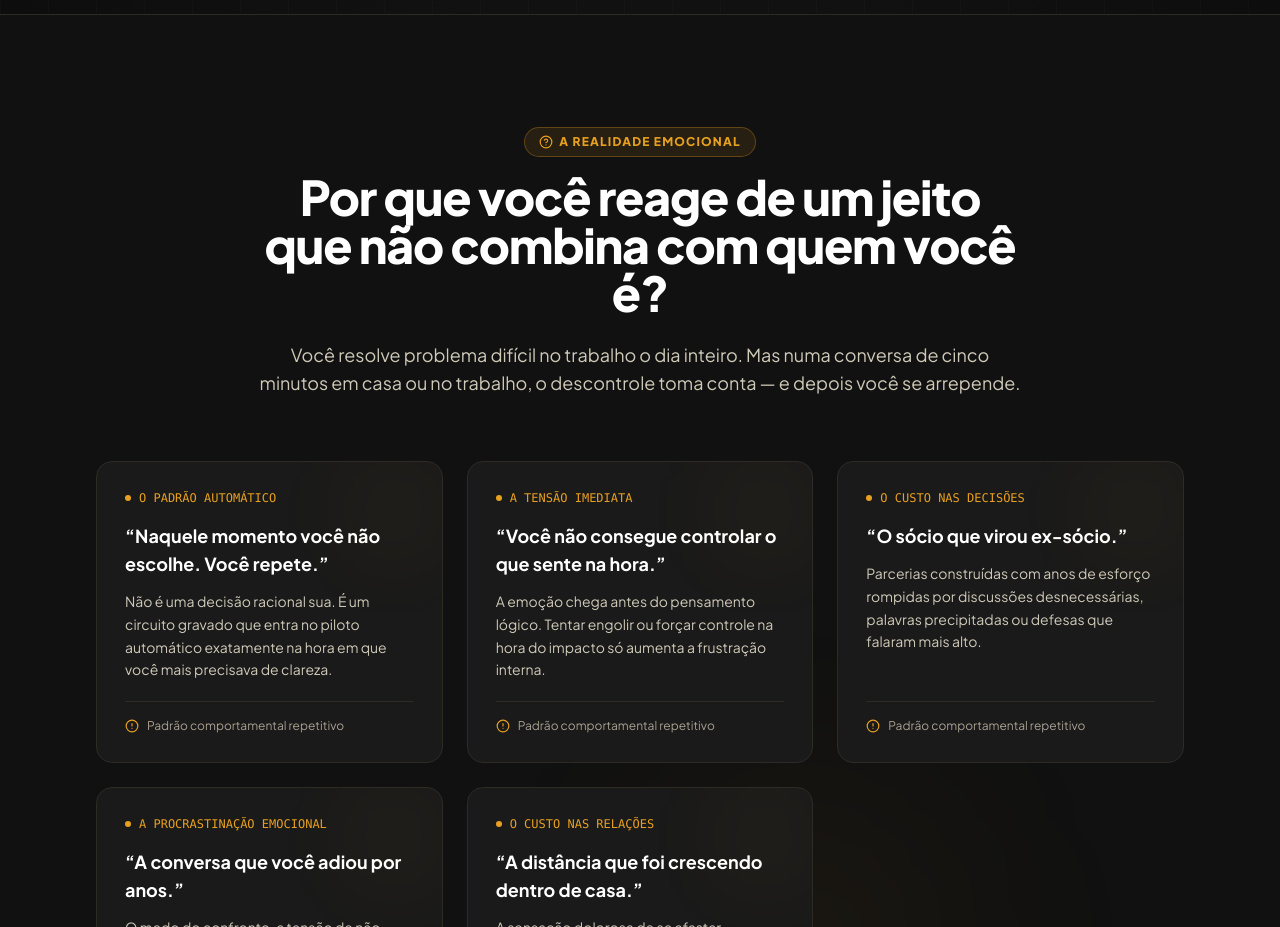
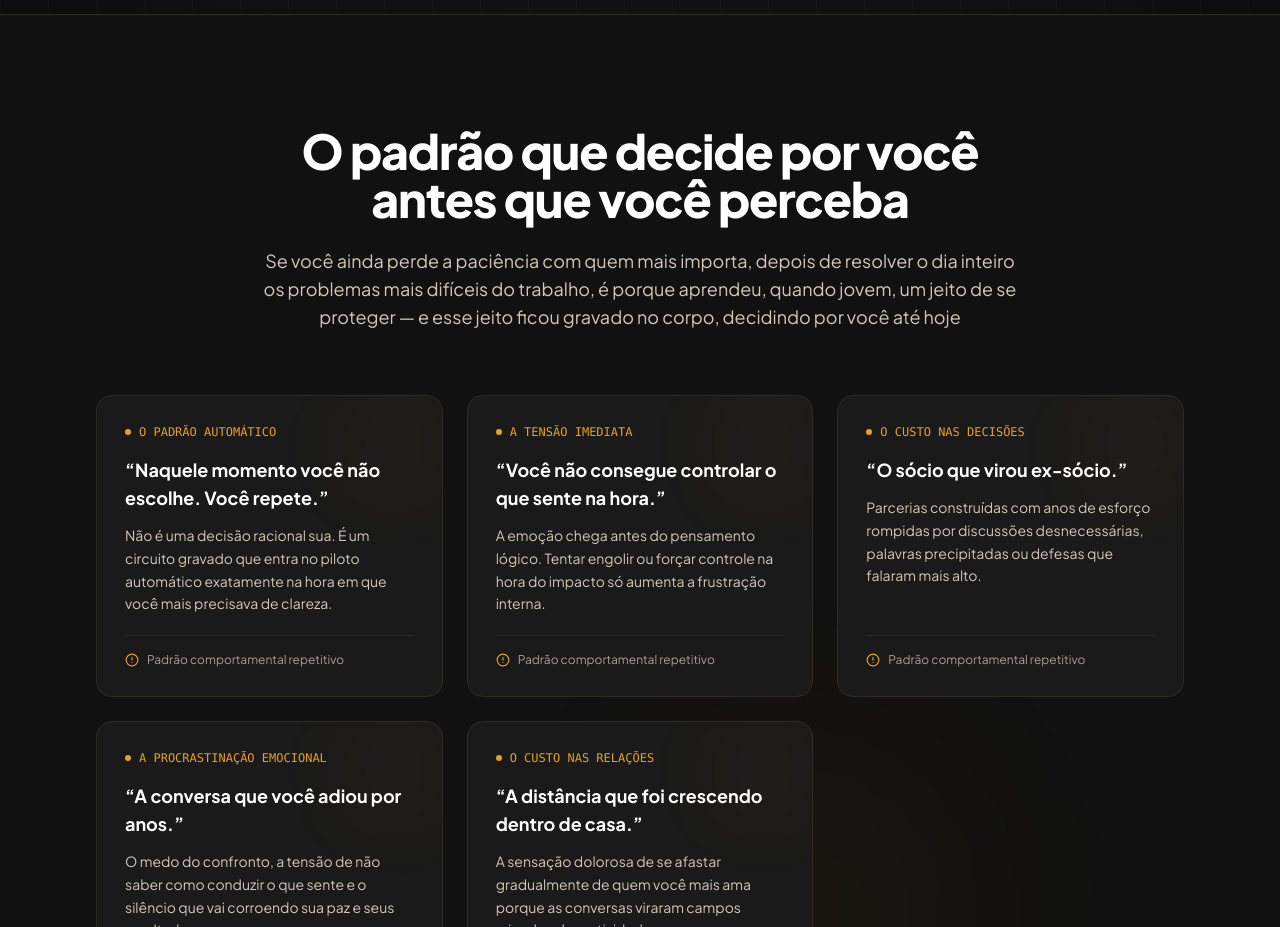
Before and after one commit to Marcelribeiro777/landing-page-vicente-governe-suas-emo-es, a React (Vite) app: page / in a window 1280 px wide. Shown: the part 1080-2007 px from the top of the page. Built offline with nearby package versions, Linux system fonts and the light colour scheme; a web font is replaced by a local one.

Commit message:
Atualiza seção de dor: remove rótulo, atualiza título e subtítulo e bump v0.0.27

```diff
--- a/package.json
+++ b/package.json
@@ -2,7 +2,7 @@
   "name": "skip-react-template",
   "description": "A frontend React Vite TypeScript Shadcn UI template for Skip projects",
   "private": true,
-  "version": "0.0.26",
+  "version": "0.0.27",
   "type": "module",
   "scripts": {
     "start": "vite dev",
--- a/src/components/event/EventPainMirroring.tsx
+++ b/src/components/event/EventPainMirroring.tsx
@@ -1,5 +1,5 @@
 import React from 'react'
-import { HelpCircle, AlertCircle, Sparkles } from 'lucide-react'
+import { AlertCircle, Sparkles } from 'lucide-react'
 import { eventContent } from '@/content/event'
 
 export function EventPainMirroring() {
@@ -11,10 +11,6 @@ export function EventPainMirroring() {
       <div className="max-w-6xl mx-auto px-4 sm:px-6 lg:px-8 relative z-10">
         {/* Section Header */}
         <div className="text-center max-w-3xl mx-auto mb-16">
-          <span className="text-xs font-extrabold uppercase tracking-widest text-[#E8A020] bg-[#E8A020]/10 px-3.5 py-1.5 rounded-full border border-[#E8A020]/30 inline-flex items-center gap-1.5 mb-4">
-            <HelpCircle className="w-3.5 h-3.5 text-[#E8A020]" />
-            {eventContent.painMirroring.eyebrow}
-          </span>
           <h2 className="text-2xl sm:text-4xl md:text-5xl font-black text-white tracking-tight leading-tight mb-6">
             {eventContent.painMirroring.title}
           </h2>
--- a/src/content/event.ts
+++ b/src/content/event.ts
@@ -27,7 +27,7 @@ export interface EventData {
     limitedSpotsBadge: string
   }
   painMirroring: {
-    eyebrow: string
+    eyebrow?: string
     title: string
     subtitle: string
     contextParagraphs: string[]
@@ -212,10 +212,9 @@ export const eventContent: EventData = {
   },
 
   painMirroring: {
-    eyebrow: 'A REALIDADE EMOCIONAL',
-    title: 'Por que você reage de um jeito que não combina com quem você é?',
+    title: 'O padrão que decide por você antes que você perceba',
     subtitle:
-      'Você resolve problema difícil no trabalho o dia inteiro. Mas numa conversa de cinco minutos em casa ou no trabalho, o descontrole toma conta — e depois você se arrepende.',
+      'Se você ainda perde a paciência com quem mais importa, depois de resolver o dia inteiro os problemas mais difíceis do trabalho, é porque aprendeu, quando jovem, um jeito de se proteger — e esse jeito ficou gravado no corpo, decidindo por você até hoje',
     contextParagraphs: [
       'Você resolve problema difícil no trabalho o dia inteiro. Mas numa conversa de cinco minutos com a esposa, o marido, com a mãe ou com o sócio, você perde a paciência e depois se arrepende.',
       'Naquele momento você não escolhe. Você repete.',
--- a/src/lib/pocketbase/schema.json
+++ b/src/lib/pocketbase/schema.json
@@ -1,5 +1,5 @@
 {
-  "generatedAt": "2026-09-12T21:18:59.667Z",
+  "generatedAt": "2026-09-12T21:29:07.098Z",
   "collections": [
     {
       "name": "users",
```
Also changed, not shown: .skip.config.json.
